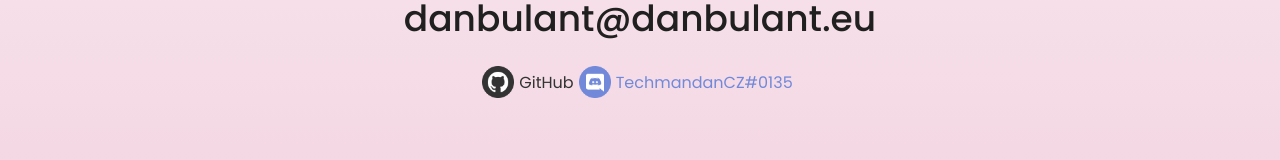
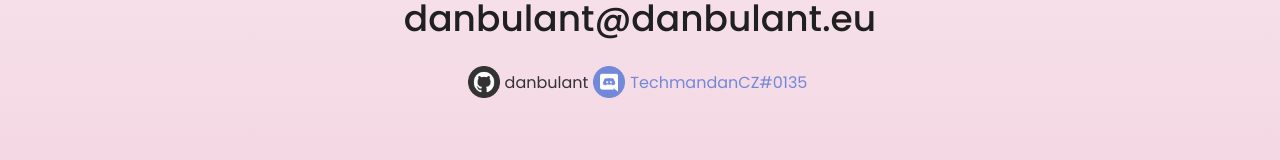
Before and after one commit to danbulant/design, a Svelte app: page / in a window 1280 px wide. Shown: the part 2646-2806 px from the top of the page. Built offline with nearby package versions, Linux system fonts and the light colour scheme.

Commit message:
fix github name

```diff
--- a/src/components/contact.svelte
+++ b/src/components/contact.svelte
@@ -6,7 +6,7 @@
         <a href="https://github.com/danbulant" target="_blank">
             <div class="github" title="GitHub">
                 <img src="/github.png" alt="Github Icon" draggable={false}>
-                <span>GitHub</span>
+                <span>danbulant</span>
             </div>
         </a>
         <a href="https://discord.gg/EgBGYmA" target="_blank">
```
